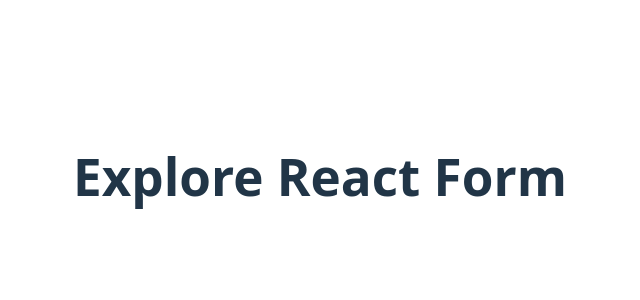
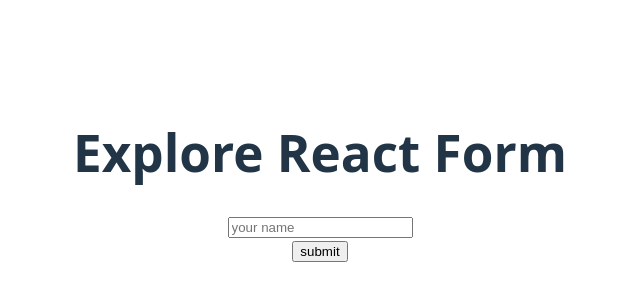
Before and after one commit to Badsha012/explore-react-from, a React app: page / in a window 1280 px wide. Shown: the part 224-524 px from the top of the page, without its empty margins (320-960 px from the left). Built offline with nearby package versions, Linux system fonts and the light colour scheme; the HTML template or start-up script is replaced by a standard one.

Commit message:
adder input field

```diff
--- a/src/Components/SimpleFrom/SimpleFrom.jsx
+++ b/src/Components/SimpleFrom/SimpleFrom.jsx
@@ -1,10 +1,21 @@
 import React from 'react';
 
 const SimpleFrom = () => {
+const handleSubmit=(e)=>{
+    e.preventDefault();
+    console.log(e.target.name.value);
+}
+
     return (
         <div>
 
-            <form>
+            <form onSubmit={handleSubmit}>
+
+                <input type='text' name='name' placeholder='your name'></input>
+
+                <br></br>
+
+                <input type="submit" value="submit" />
 
 
             </form>
```
